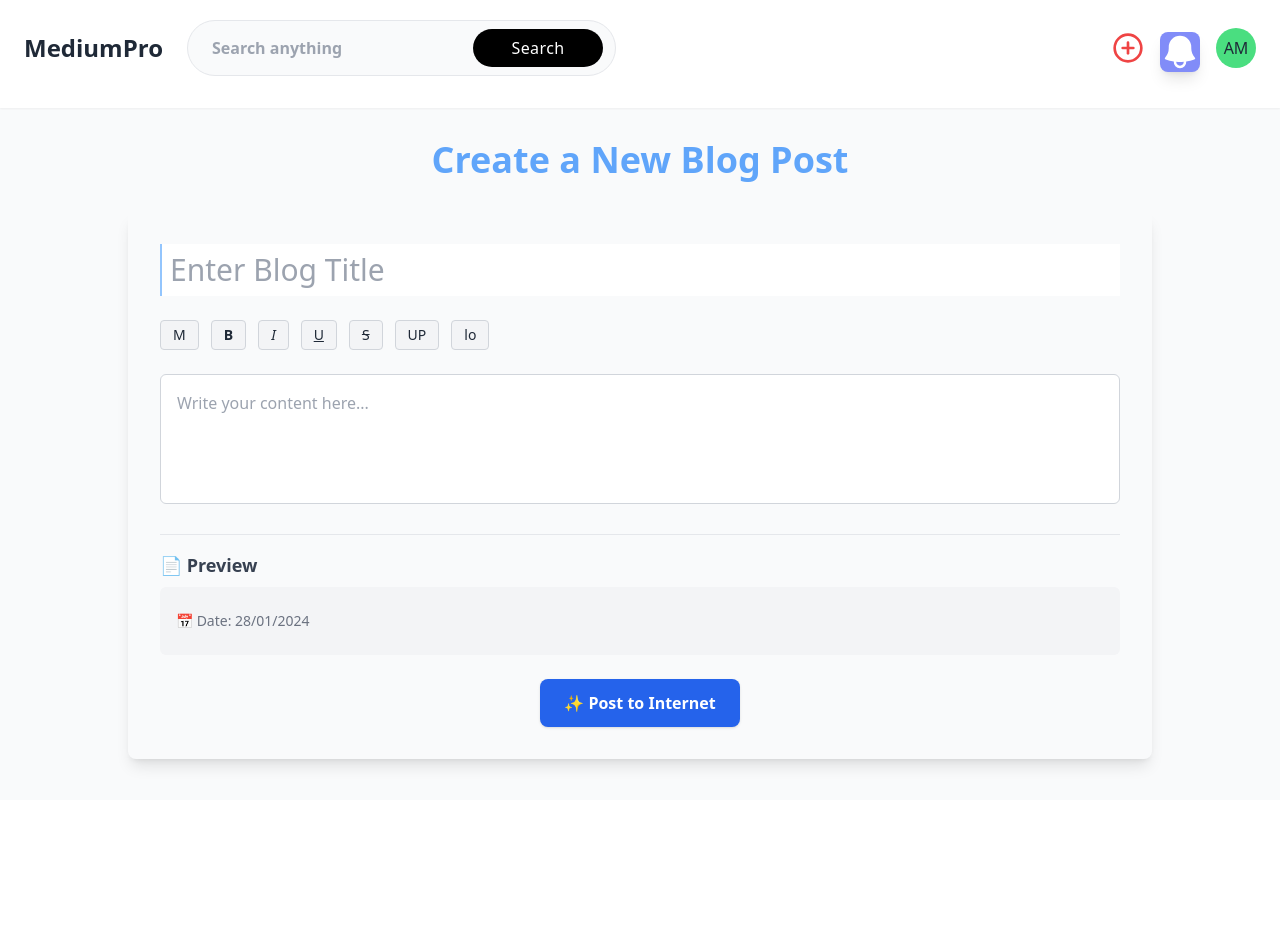
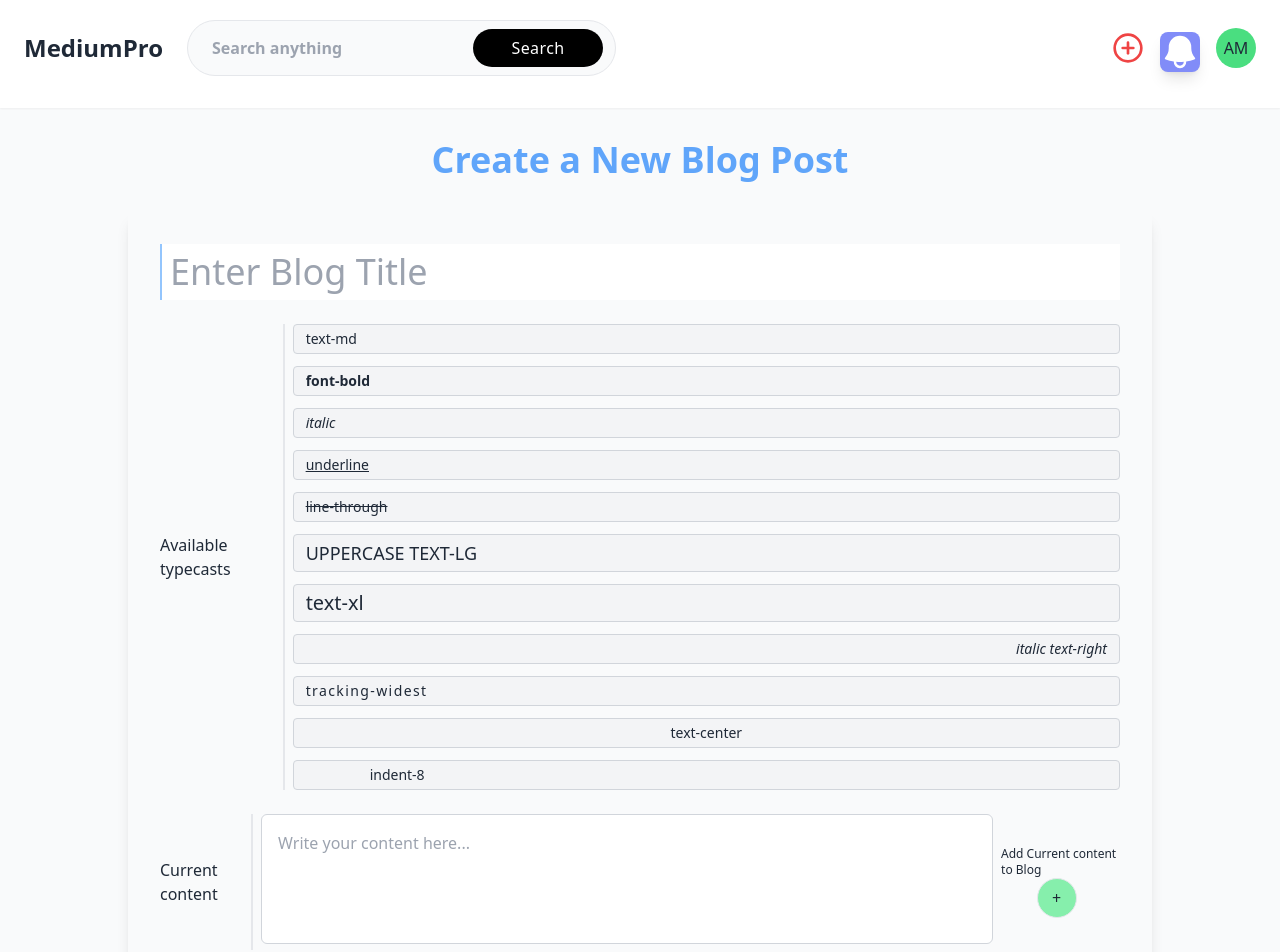
Before and after one commit to Akasho09/MediumPro, a React (Vite) app in the folder frontend/: page /create in a window 1280 px wide. Shown: the top 952 px of the page. Before the commit the page ends 800 px from the top, so only its background shows below. Built offline with nearby package versions, Linux system fonts and the light colour scheme.

Commit message:
updatedCreatePage

```diff
--- a/frontend/src/App.tsx
+++ b/frontend/src/App.tsx
@@ -23,7 +23,6 @@ import { BlogHai } from './empS/SpecificBlog'
         <div className='lg:col-span-2 flex justify-center items-center invisible lg:visible'><Quote ></Quote></div></div>}>
         </Route>
 
-
         <Route path="/blogs" element={<div className=''><Mainnnn/></div>}></Route>
         <Route path="/blog/:id" element={<BlogHai/>}></Route>
         <Route path="/create" element={<div><Create/></div>}></Route>
--- a/frontend/src/empS/SpecificBlog.tsx
+++ b/frontend/src/empS/SpecificBlog.tsx
@@ -13,7 +13,6 @@ function isDynamicTextArray(data: any): data is DynamicTextProps[] {
     data.every(
       (item) =>
         typeof item === 'object' &&
-        typeof item.tag === 'string' &&
         typeof item.children === 'string'
     )
   );
@@ -49,9 +48,9 @@ export const BlogHai = () => {
           </h1>
           <p className="text-sm text-gray-500">📅 Posted on: 28/01/2024</p>
 
-          <div className="space-y-4 text-lg leading-relaxed text-gray-700">
+          <div className="space-y-4 text-lg text-gray-700">
             {content.map((c, index) => (
-              <DynamicText key={index} tag={c.tag} className={`whitespace-pre-wrap ${c.className}`}>
+              <DynamicText key={index} className={` ${c.className}`}>
                 {c.children}
               </DynamicText>
             ))}
--- a/frontend/src/pages/Create.tsx
+++ b/frontend/src/pages/Create.tsx
@@ -5,56 +5,54 @@ import { useNavigate } from "react-router-dom";
 import TopBar from "./TopBar";
 
 export interface DynamicTextProps {
-  tag: keyof JSX.IntrinsicElements;
   children: string;
   className?: string;
 }
 
-export const DynamicText = ({ tag, children, className }: DynamicTextProps) => {
-  const Tag = tag;
-  return <Tag className={`${className || ""}`}>{children}</Tag>;
+export const DynamicText = ({ children, className }: DynamicTextProps) => {
+  return <div className={`${className || ""}`}>{children}</div>;
 };
 
-type FormattingOption = {
-  label: string;
-  className: string;
-  tagType: keyof JSX.IntrinsicElements;
-};
-
-const formattingOptions: FormattingOption[] = [
-  { label: "M", className: "", tagType: "p" },
-  { label: "B", className: "font-bold", tagType: "b" },
-  { label: "I", className: "italic", tagType: "i" },
-  { label: "U", className: "underline", tagType: "u" },
-  { label: "S", className: "line-through", tagType: "s" },
-  { label: "UP", className: "uppercase", tagType: "span" },
-  { label: "lo", className: "lowercase", tagType: "span" },
+const formattingOptions: string[] = [
+  "text-md",
+  "font-bold",
+  "italic",
+  "underline",
+  "line-through",
+  "uppercase text-lg",
+  "text-xl",
+  "italic text-right",
+  "tracking-widest",
+  "text-center",
+  "indent-8", // Indentation
 ];
 
 export const Create = () => {
   const [title, setTitle] = useState<string>("");
-  const [activeFormats, setActiveFormats] = useState<string[]>([]);
-
+  const [activeFormats, setActiveFormats] = useState<string>("");
   const [inputDetails, setInputDetails] = useState<DynamicTextProps>({
-    tag: "p",
     children: "",
     className: "",
   });
+  const [totalContent, setTotalContent] = useState<DynamicTextProps[]>([]);
+  const navigate = useNavigate();
 
-  const [totalContent, setTC] = useState<DynamicTextProps[]>([]);
-  const Navigate = useNavigate();
+  const toggleFormat = (formatClass: string) => {
+    setActiveFormats(formatClass);
+    setInputDetails((prev) => ({
+      ...prev,
+      className: formatClass,
+    }));
+  };
 
-  const toggleFormat = (formatClass: string, tagType: keyof JSX.IntrinsicElements) => {
-    setTC((prev) => [...prev, inputDetails]);
-    setActiveFormats((prev) =>
-      prev.includes(formatClass)
-        ? prev.filter((cls) => cls !== formatClass)
-        : [...prev, formatClass]
-    );
+  const onAdd = () => {
+    setTotalContent((prev) => [
+      ...prev,
+      { ...inputDetails, children: inputDetails.children.trim() },
+    ]);
     setInputDetails({
-      tag: tagType,
-      className: formatClass,
       children: "",
+      className: "",
     });
   };
 
@@ -66,10 +64,10 @@ export const Create = () => {
         { title, content: totalContent },
         { headers: { Authorization: localStorage.getItem("jwt") } }
       );
-      Navigate("/blogs");
+      navigate("/blogs");
       console.log(res);
     } catch (e) {
-      console.log("Error : ", e);
+      console.log("Error: ", e);
     }
   }
 
@@ -77,39 +75,59 @@ export const Create = () => {
     <div className="min-h-screen text-gray-800 bg-gray-50">
       <TopBar />
       <main className="container mx-auto px-4 py-8">
-        <h2 className="text-4xl font-extrabold text-center text-blue-400 mb-8">Create a New Blog Post</h2>
+        <h2 className="text-4xl font-extrabold text-center text-blue-400 mb-8">
+          Create a New Blog Post
+        </h2>
 
         <div className="max-w-5xl mx-auto bg-slate-250 p-8 shadow-lg rounded-lg space-y-8">
-          <form onSubmit={handleClick} className="space-y-6">
+          <form className="space-y-6" onSubmit={handleClick}>
             {/* Title Input */}
             <input
               type="text"
               id="title"
-              className="text-3xl border-l-2 border-blue-300 w-full p-2 focus:outline-none focus:border-blue-600 transition"
+              className="text-4xl border-l-2 border-blue-300 w-full p-2 focus:outline-none focus:border-blue-600 transition"
               onChange={(e) => setTitle(e.target.value)}
               placeholder="Enter Blog Title"
               required
             />
 
             {/* Format Buttons */}
-            <div className="flex flex-wrap gap-3">
+            <div className="flex">
+              <div className="flex justify-center items-center border-r-2 mr-2 p-0">
+                Available typecasts
+              </div>
+              <div className="w-full flex flex-col gap-3">
                 {formattingOptions.map((opt) => (
+                  <div
+                    key={opt}
+                    className={`px-3 py-1 rounded transition border text-sm bg-gray-100 text-gray-800 ${
+                      activeFormats === opt
+                        ? "border-4 border-blue-600"
+                        : "border-gray-300 hover:bg-gray-200"
+                    } ${opt}`}
+                  >
                     <button
-                  key={opt.label}
                       type="button"
-                  className={`px-3 py-1 rounded transition border text-sm ${
-                    activeFormats.includes(opt.className)
-                      ? "bg-blue-600 text-white border-blue-600"
-                      : "bg-gray-100 text-gray-800 border-gray-300 hover:bg-gray-200"
-                  } ${opt.className}`}
-                  onClick={() => toggleFormat(opt.className, opt.tagType)}
+                      onClick={(e) => {
+                        e.preventDefault(); // Prevent form submit
+                        e.stopPropagation(); // Prevent bubbling up
+                        toggleFormat(opt);
+                      }}
+                      className={opt}
                     >
-                  {opt.label}
+                      {opt}
                     </button>
+                  </div>
                 ))}
               </div>
+            </div>
 
-            {/* Text Area */}
+            {/* Current Content */}
+            <div className="flex">
+              <div className="flex justify-center items-center border-r-2 mr-2 p-0">
+                Current content
+              </div>
+              <div className="w-full">
                 <textarea
                   id="description"
                   rows={4}
@@ -123,21 +141,35 @@ export const Create = () => {
                   value={inputDetails.children}
                   placeholder="Write your content here..."
                 ></textarea>
+              </div>
+              <div className="flex flex-col justify-center items-center">
+                <label htmlFor="" className="text-xs ml-2">
+                  Add Current content to Blog
+                </label>
+                <button
+                  onClick={onAdd}
+                  className="flex justify-center items-center w-10 h-10 bg-green-300 border rounded-full"
+                  type="button"
+                >
+                  +
+                </button>
+              </div>
+            </div>
 
             {/* Live Preview */}
-            <div className="pt-4 border-t border-gray-200">
+            <div className="w-full pt-4 border-t border-gray-200">
               <p className="text-lg font-semibold mb-2 text-gray-700">📄 Preview</p>
               <div className="bg-gray-100 p-4 rounded-md space-y-2">
                 <h1 className="text-2xl font-bold text-blue-800 capitalize">{title}</h1>
                 <p className="text-sm text-gray-500 mb-3">📅 Date: 28/01/2024</p>
-                <div className="flex flex-wrap gap-2 whitespace-pre-wrap">
-                  {totalContent.map((t, i) => (
-                    <DynamicText key={i} tag={t.tag} className={`${t.className}`}>
-                      {t.children}
+                <div className="text-lg text-gray-700">
+                  {totalContent.map((c, index) => (
+                    <DynamicText key={index} className={c.className}>
+                      {c.children}
                     </DynamicText>
                   ))}
                   {inputDetails.children && (
-                    <DynamicText tag={inputDetails.tag} className={inputDetails.className}>
+                    <DynamicText className={inputDetails.className}>
                       {inputDetails.children}
                     </DynamicText>
                   )}
--- a/frontend/src/pages/Posts.tsx
+++ b/frontend/src/pages/Posts.tsx
@@ -33,8 +33,7 @@ export default function Posts({ desc, title, author }: PostDetails) {
     {desc?.map((d, index) => (
       <DynamicText
         key={index}
-        tag={d.tag}
-        className={`${d.className || ''}`}
+        className={`${d.className}`}
       >
         {d.children}
       </DynamicText>
```
Lines whose indentation alone changed are shown as unchanged.
